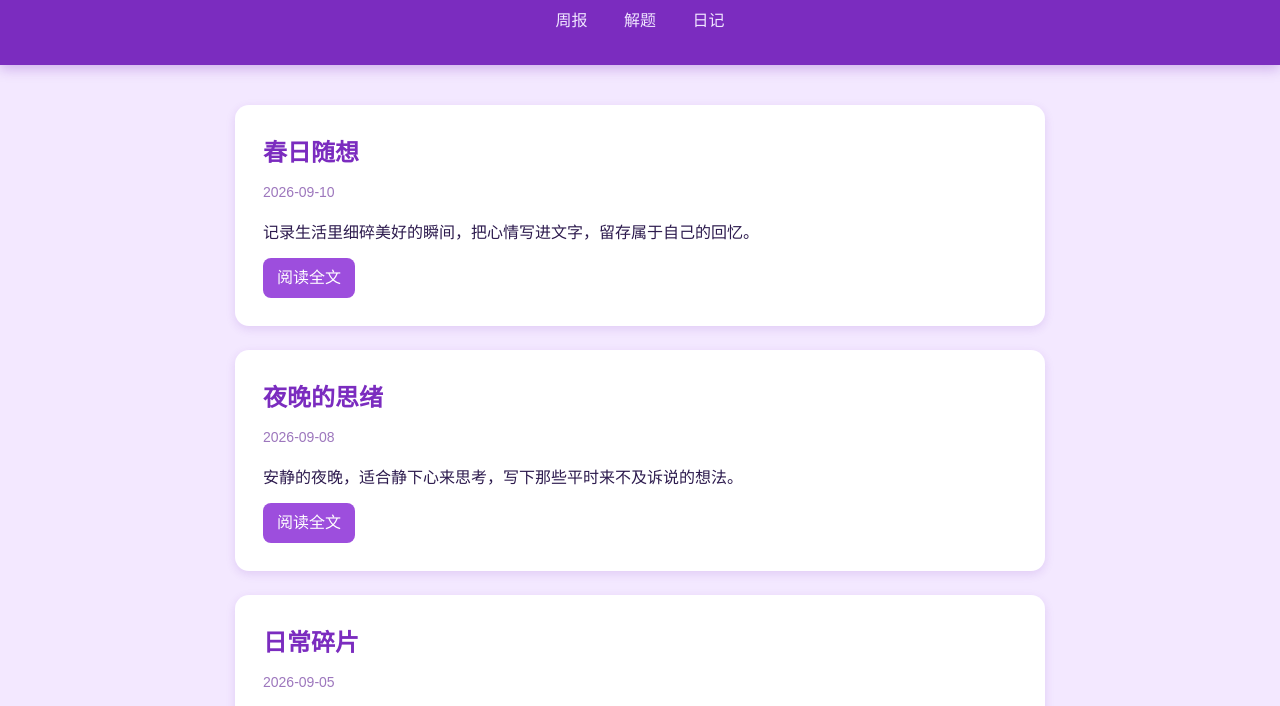
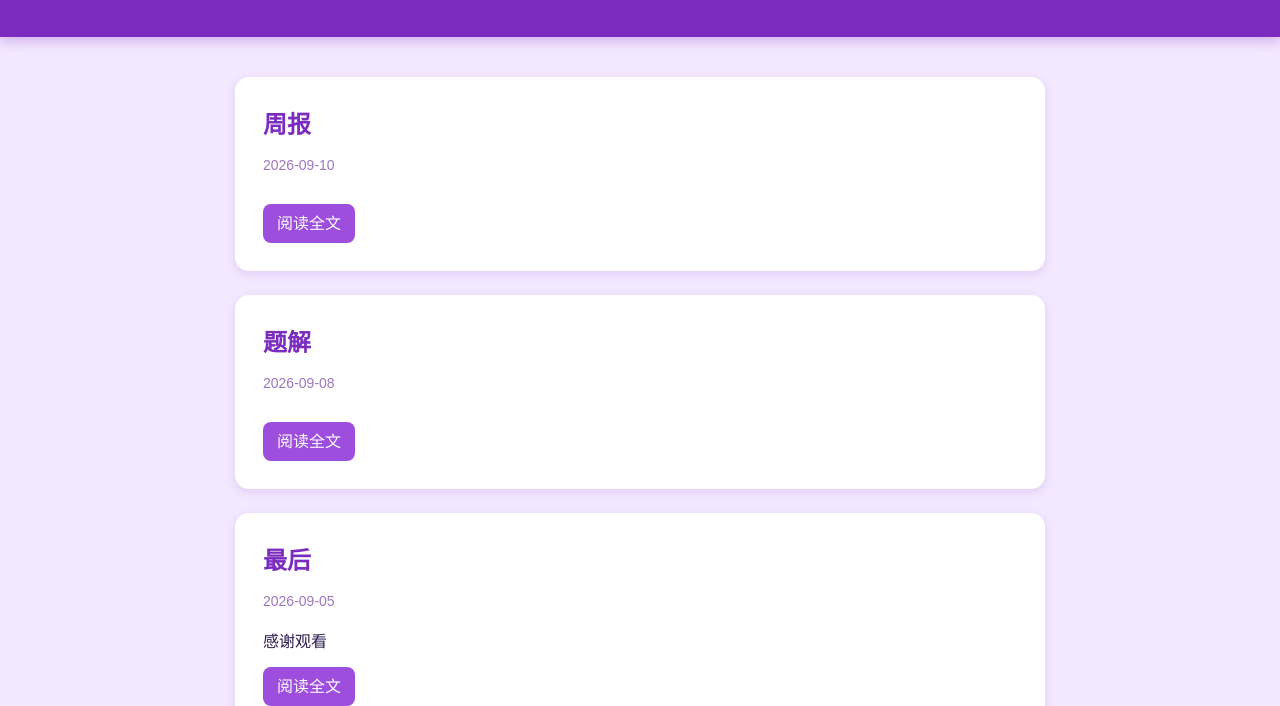
Before and after one commit to yuan44/yi44, a plain HTML site: page index.html in a window 1280 px wide. Shown: the part 77-783 px from the top of the page. Drawn offline with Linux system fonts and the light colour scheme.

Commit message:
Update index.html

```diff
--- a/index.html
+++ b/index.html
@@ -85,29 +85,26 @@
     <header>
         <h1>你好，祝你每天开心</h1>
         <nav>
-            <a href=" ">周报</a >
-            <a href="#">解题</a >
-            <a href="#">日记</a >
         </nav>
     </header>
 
     <div class="container">
         <div class="article-card">
-            <h2>春日随想</h2>
+            <h2>周报</h2>
             <div class="date">2026‑09‑10</div>
-            <p>记录生活里细碎美好的瞬间，把心情写进文字，留存属于自己的回忆。</p >
+            <p></p >
             <a href="#" class="read-more">阅读全文</a >
         </div>
         <div class="article-card">
-            <h2>夜晚的思绪</h2>
+            <h2>题解</h2>
             <div class="date">2026‑09‑08</div>
-            <p>安静的夜晚，适合静下心来思考，写下那些平时来不及诉说的想法。</p >
+            <p></p >
             <a href="#" class="read-more">阅读全文</a >
         </div>
         <div class="article-card">
-            <h2>日常碎片</h2>
+            <h2>最后</h2>
             <div class="date">2026‑09‑05</div>
-            <p>平凡的日子也有闪光点，用心感受，就会发现处处皆是温柔。</p >
+            <p>感谢观看</p >
             <a href="#" class="read-more">阅读全文</a >
         </div>
     </div>
```
